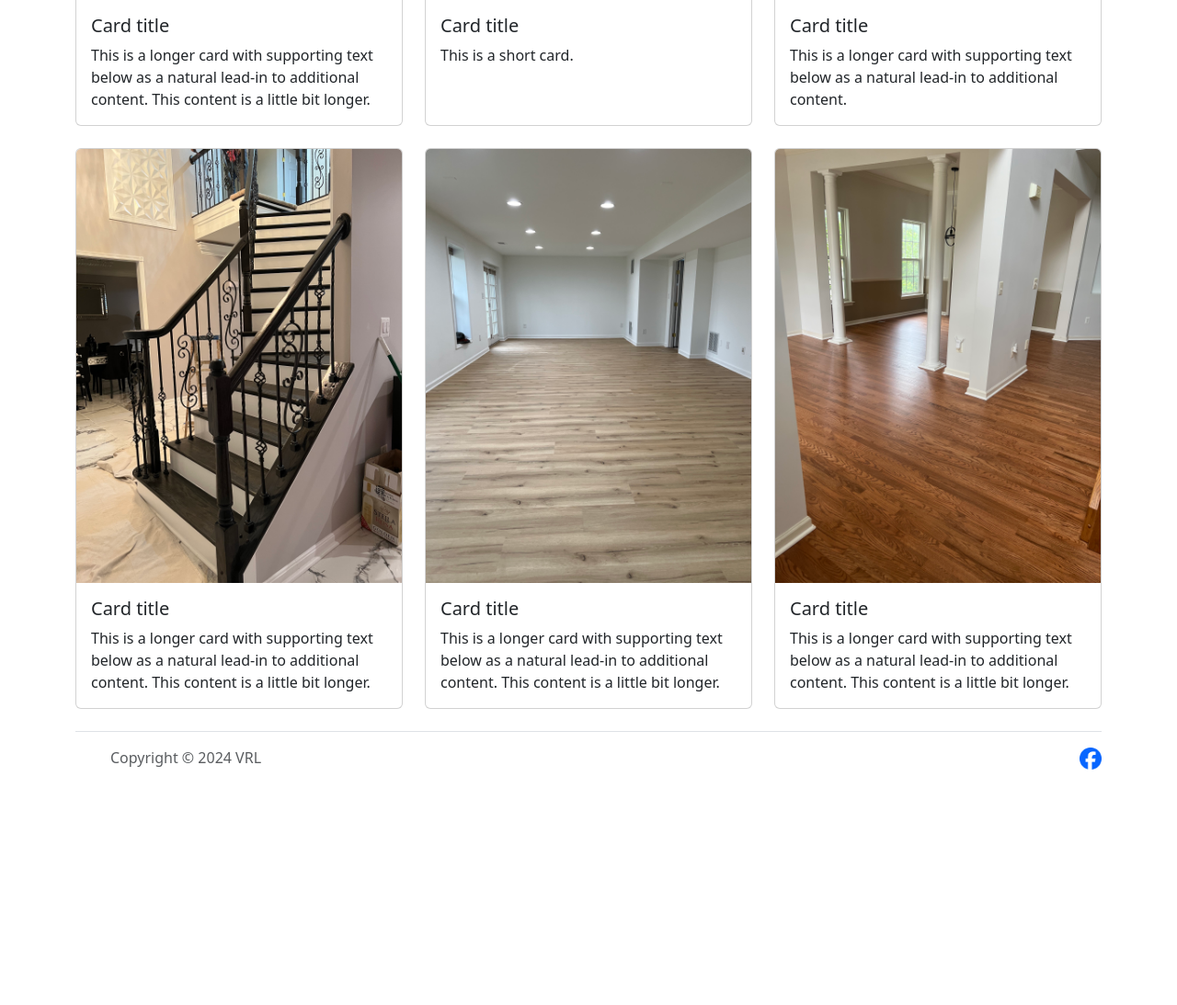
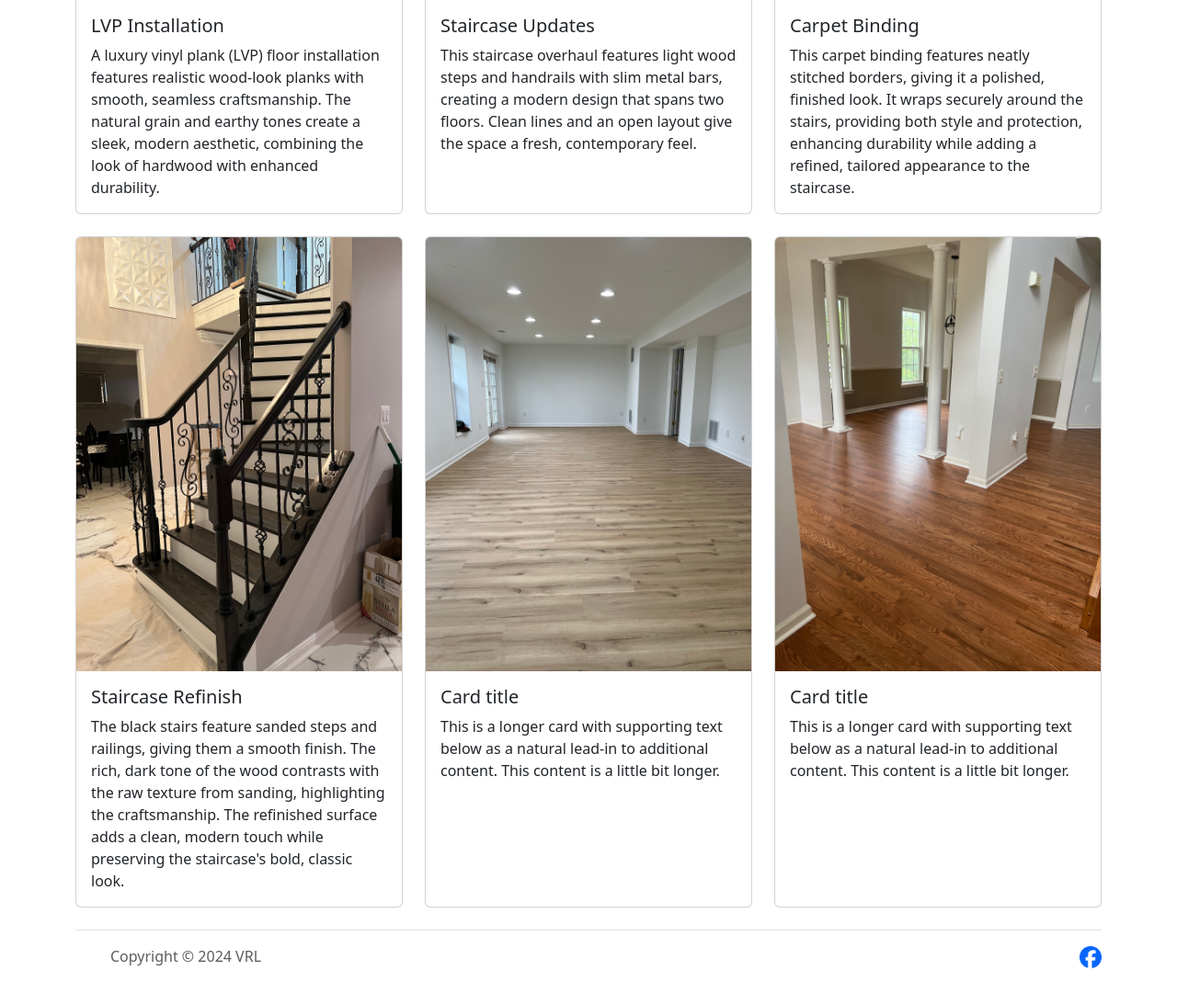
Before and after one commit to valelovan/MiguelsFloors, a Django app: page /gallery in a window 1280 px wide. Shown: the part 417-1510 px from the top of the page at 92% size. Before the commit the page ends 1254 px from the top, so only its background shows below. Run offline with Django 4.2, Linux system fonts and the light colour scheme.

Commit message:
Updated a few cards in English langueage gallery

```diff
--- a/mainsite/templates/gallery.html
+++ b/mainsite/templates/gallery.html
@@ -116,47 +116,47 @@
     <div class="container">
 
         <div class="row row-cols-1 row-cols-md-3 g-4">
-            <!-- Card -->
+            <!-- Card 1 -->
             <div class="col">
                 <div class="card h-100">
-                    <img src="{% static 'After_0.jpg' %}" class="card-img-top" alt="Flooring installed in a basement.">
+                    <img src="{% static 'After_0.jpg' %}" class="card-img-top" alt="LVP flooring installed in a basement.">
                     <div class="card-body">
-                        <h5 class="card-title">Card title</h5>
-                        <p class="card-text">This is a longer card with supporting text below as a natural lead-in to additional content. This content is a little bit longer.</p>
+                        <h5 class="card-title">LVP Installation</h5>
+                        <p class="card-text">A luxury vinyl plank (LVP) floor installation features realistic wood-look planks with smooth, seamless craftsmanship. The natural grain and earthy tones create a sleek, modern aesthetic, combining the look of hardwood with enhanced durability.</p>
                     </div>
                 </div>
             </div>
-            <!-- Card -->
+            <!-- Card 2 -->
             <div class="col">
                 <div class="card h-100">
                     <img src="{% static 'Staircase.jpg' %}" class="card-img-top" alt="Modern staircase in foyer.">
                     <div class="card-body">
-                        <h5 class="card-title">Card title</h5>
-                        <p class="card-text">This is a short card.</p>
+                        <h5 class="card-title">Staircase Updates</h5>
+                        <p class="card-text">This staircase overhaul features light wood steps and handrails with slim metal bars, creating a modern design that spans two floors. Clean lines and an open layout give the space a fresh, contemporary feel.</p>
                     </div>
                 </div>
             </div>
-            <!-- Card -->
+            <!-- Card 3 -->
             <div class="col">
                 <div class="card h-100">
                 <img src="{% static 'carpet_on_stairs.jpg' %}" class="card-img-top" alt="Bound carpet on staircase.">
                     <div class="card-body">
-                        <h5 class="card-title">Card title</h5>
-                        <p class="card-text">This is a longer card with supporting text below as a natural lead-in to additional content.</p>
+                        <h5 class="card-title">Carpet Binding</h5>
+                        <p class="card-text">This carpet binding features neatly stitched borders, giving it a polished, finished look. It wraps securely around the stairs, providing both style and protection, enhancing durability while adding a refined, tailored appearance to the staircase.</p>
                     </div>
                 </div>
             </div>
-            <!-- Card -->
+            <!-- Card 4 -->
             <div class="col">
                 <div class="card h-100">
                 <img src="{% static 'black_staircase.jpg' %}" class="card-img-top" alt="Black staircase with accented rails.">
                     <div class="card-body">
-                        <h5 class="card-title">Card title</h5>
-                        <p class="card-text">This is a longer card with supporting text below as a natural lead-in to additional content. This content is a little bit longer.</p>
+                        <h5 class="card-title">Staircase Refinish</h5>
+                        <p class="card-text">The black stairs feature sanded steps and railings, giving them a smooth finish. The rich, dark tone of the wood contrasts with the raw texture from sanding, highlighting the craftsmanship. The refinished surface adds a clean, modern touch while preserving the staircase's bold, classic look.</p>
                     </div>
                 </div>
             </div>
-            <!-- Card -->
+            <!-- Card 5 -->
             <div class="col">
                 <div class="card h-100">
                 <img src="{% static 'finished_basement_floor.jpg' %}" class="card-img-top" alt="Light wood floor in finished basement.">
@@ -166,7 +166,7 @@
                     </div>
                 </div>
             </div>
-            <!-- Card -->
+            <!-- Card 6 -->
             <div class="col">
                 <div class="card h-100">
                 <img src="{% static 'dark_flooring.jpg' %}" class="card-img-top" alt="Dark wood flooring connecting living spaces.">
```
